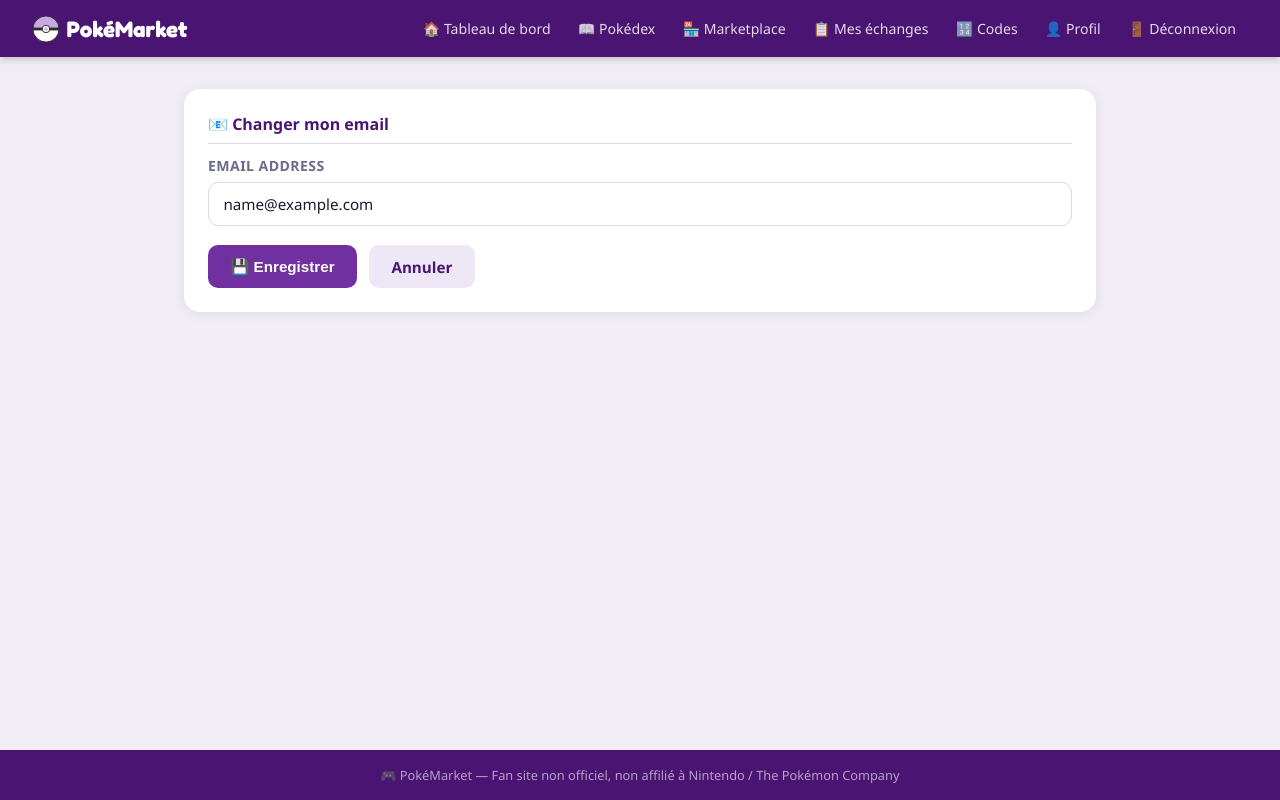
After one commit to Thea33710/PokeMarket, a Django app: page /auth/changer-email/ in a window 1280 px wide. The commit adds this page. Run offline with Django 5.2, Linux system fonts and the light colour scheme; the visitor is signed in with stand-in values (Sample User, id 1); some libraries are stand-ins or nearby versions.

Commit message:
feat: changement mot de passe/email profil, favicon, typo Fredoka

```diff
--- a/accounts/forms.py
+++ b/accounts/forms.py
@@ -46,3 +46,22 @@ class InscriptionForm(forms.ModelForm):
         if commit:
             user.save()
         return user
+
+
+class ChangerEmailForm(forms.ModelForm):
+    class Meta:
+        model = User
+        fields = ['email']
+        widgets = {
+            'email': forms.EmailInput(attrs={'placeholder': 'ton@email.com'}),
+        }
+
+    def clean_email(self):
+        email = self.cleaned_data['email']
+        if User.objects.exclude(pk=self.instance.pk).filter(
+            email=email
+        ).exists():
+            raise forms.ValidationError(
+                "Cet email est déjà utilisé par un autre compte."
+            )
+        return email
--- a/accounts/urls.py
+++ b/accounts/urls.py
@@ -42,4 +42,10 @@ urlpatterns = [
     ), name='mdp_reset_termine'),
 
     path('profil/', views.profil, name='profil'),
+    path(
+        'changer-mot-de-passe/',
+        views.changer_mot_de_passe,
+        name='changer_mot_de_passe'
+    ),
+    path('changer-email/', views.changer_email, name='changer_email'),
 ]
--- a/accounts/views.py
+++ b/accounts/views.py
@@ -1,7 +1,7 @@
 from django.shortcuts import render, redirect
-from django.contrib.auth import login, logout
+from django.contrib.auth import login, logout, update_session_auth_hash
 from django.contrib.auth.decorators import login_required
-from django.contrib.auth.forms import AuthenticationForm
+from django.contrib.auth.forms import AuthenticationForm, PasswordChangeForm
 from django.contrib import messages
 from django.core.mail import send_mail
 from django.contrib.auth.tokens import default_token_generator
@@ -9,7 +9,7 @@ from django.utils.http import urlsafe_base64_encode, urlsafe_base64_decode
 from django.utils.encoding import force_bytes, force_str
 from pokedex.models import PokemonCache, Jeu
 from marketplace.models import Echange
-from .forms import InscriptionForm
+from .forms import InscriptionForm, ChangerEmailForm
 from .models import User
 
 
@@ -148,3 +148,36 @@ def profil(request):
         'mode_edition': request.GET.get('edit') == '1',
         'cache': cache,
     })
+
+
+@login_required
+def changer_mot_de_passe(request):
+    if request.method == 'POST':
+        form = PasswordChangeForm(request.user, request.POST)
+        if form.is_valid():
+            user = form.save()
+            update_session_auth_hash(request, user)
+            messages.success(request, "Mot de passe modifié ! 🔒")
+            return redirect('auth:profil')
+        else:
+            messages.error(request, "Vérifie les champs ci-dessous.")
+    else:
+        form = PasswordChangeForm(request.user)
+    return render(request, 'accounts/changer_mot_de_passe.html', {
+        'form': form,
+    })
+
+
+@login_required
+def changer_email(request):
+    if request.method == 'POST':
+        form = ChangerEmailForm(request.POST, instance=request.user)
+        if form.is_valid():
+            form.save()
+            messages.success(request, "Email modifié ! 📧")
+            return redirect('auth:profil')
+    else:
+        form = ChangerEmailForm(instance=request.user)
+    return render(request, 'accounts/changer_email.html', {
+        'form': form,
+    })
--- a/pokemarket/settings.py
+++ b/pokemarket/settings.py
@@ -118,6 +118,7 @@ USE_TZ = True
 # https://docs.djangoproject.com/en/6.0/howto/static-files/
 
 STATIC_URL = '/static/'
+STATICFILES_DIRS = [BASE_DIR / 'static']
 STATIC_ROOT = BASE_DIR / 'staticfiles'
 STATICFILES_STORAGE = 'whitenoise.storage.CompressedManifestStaticFilesStorage'
 
--- /dev/null
+++ b/templates/accounts/changer_email.html
@@ -0,0 +1,23 @@
+{% extends "base.html" %}
+{% block title %}Changer mon email — PokéMarket{% endblock %}
+{% block content %}
+<div class="detail-section">
+    <h2>📧 Changer mon email</h2>
+    <form method="post">
+        {% csrf_token %}
+        {% for field in form %}
+        <div class="form-group">
+            <label for="{{ field.id_for_label }}">{{ field.label }}</label>
+            {{ field }}
+            {% if field.errors %}
+            <p class="error-text">{{ field.errors|first }}</p>
+            {% endif %}
+        </div>
+        {% endfor %}
+        <div style="display: flex; gap: 0.75rem; margin-top: 1rem;">
+            <button type="submit" class="btn">💾 Enregistrer</button>
+            <a href="{% url 'auth:profil' %}" class="btn-secondary">Annuler</a>
+        </div>
+    </form>
+</div>
+{% endblock %}
--- a/templates/base.html
+++ b/templates/base.html
@@ -1,3 +1,4 @@
+{% load static %}
 <!DOCTYPE html>
 <html lang="fr">
 
@@ -5,6 +6,10 @@
     <meta charset="UTF-8">
     <meta name="viewport" content="width=device-width, initial-scale=1.0">
     <title>{% block title %}PokéMarket{% endblock %}</title>
+    <link rel="icon" type="image/x-icon" href="{% static 'favicon.ico' %}">
+    <link rel="alternate icon" type="image/svg+xml" href="{% static 'favicon.svg' %}">
+    <link rel="preconnect" href="https://fonts.googleapis.com">
+    <link href="https://fonts.googleapis.com/css2?family=Fredoka:wght@500;600;700&display=swap" rel="stylesheet">
 
     <!-- HTMX -->
     <script src="https://unpkg.com/htmx.org@1.9.10"></script>
@@ -61,8 +66,9 @@
         .header-logo {
             color: var(--blanc);
             text-decoration: none;
+            font-family: 'Fredoka', sans-serif;
             font-weight: 700;
-            font-size: 1.2rem;
+            font-size: 1.4rem;
             display: flex;
             align-items: center;
             gap: 0.4rem;
@@ -781,7 +787,10 @@
 
 <body>
     <header>
-        <a href="/" class="header-logo">🎮 PokéMarket</a>
+        <a href="/" class="header-logo">
+            <img src="{% static 'favicon.svg' %}" alt="" width="28" height="28">
+            PokéMarket
+        </a>
 
         <!-- Menu burger pour mobile -->
         <button class="burger" onclick="toggleMenu()" aria-label="Menu">
```
Also changed, not shown: templates/accounts/changer_mot_de_passe.html (added, +23 -0 lines), templates/accounts/profil.html (+8 -0 lines), static/favicon.ico (added), static/favicon.svg (added).
